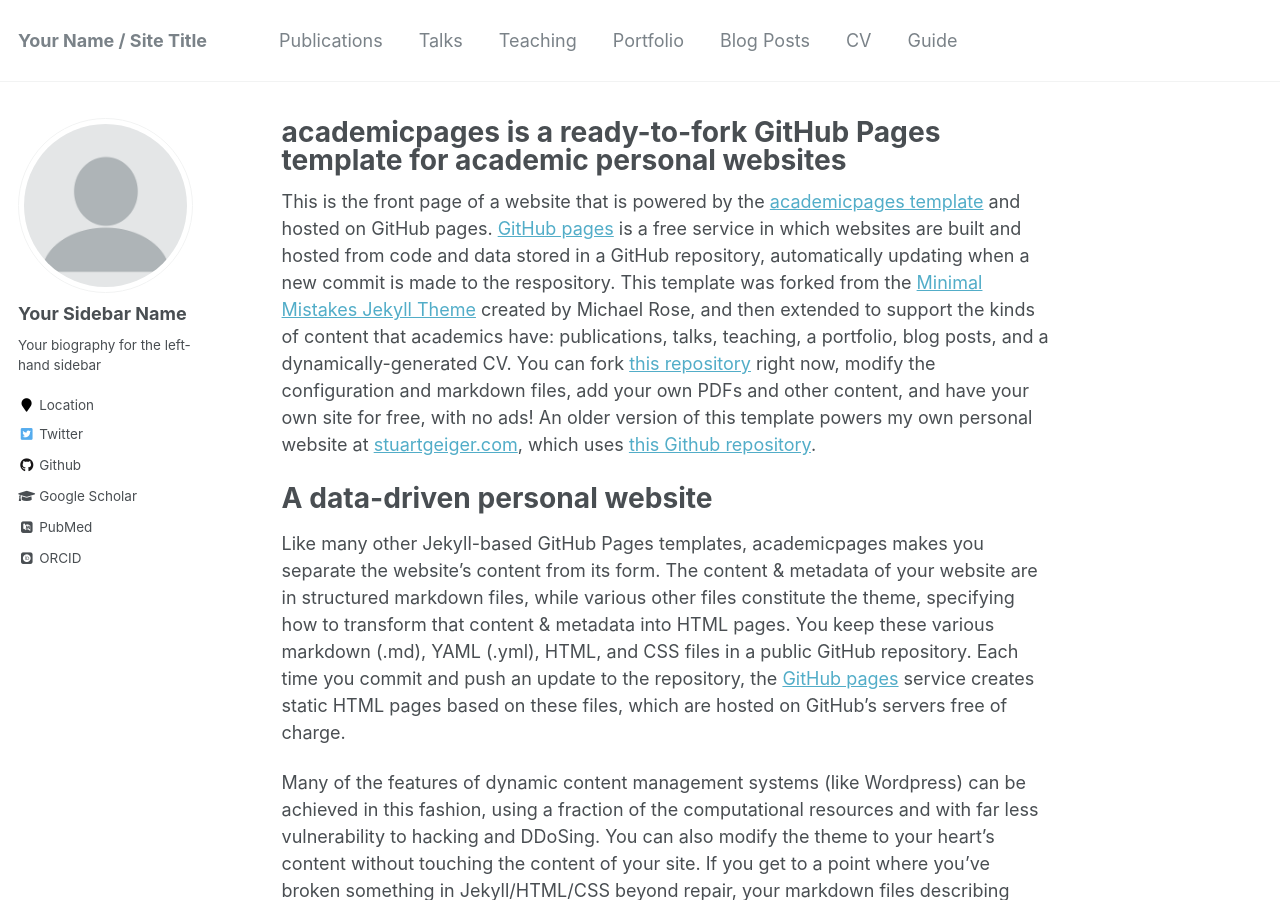
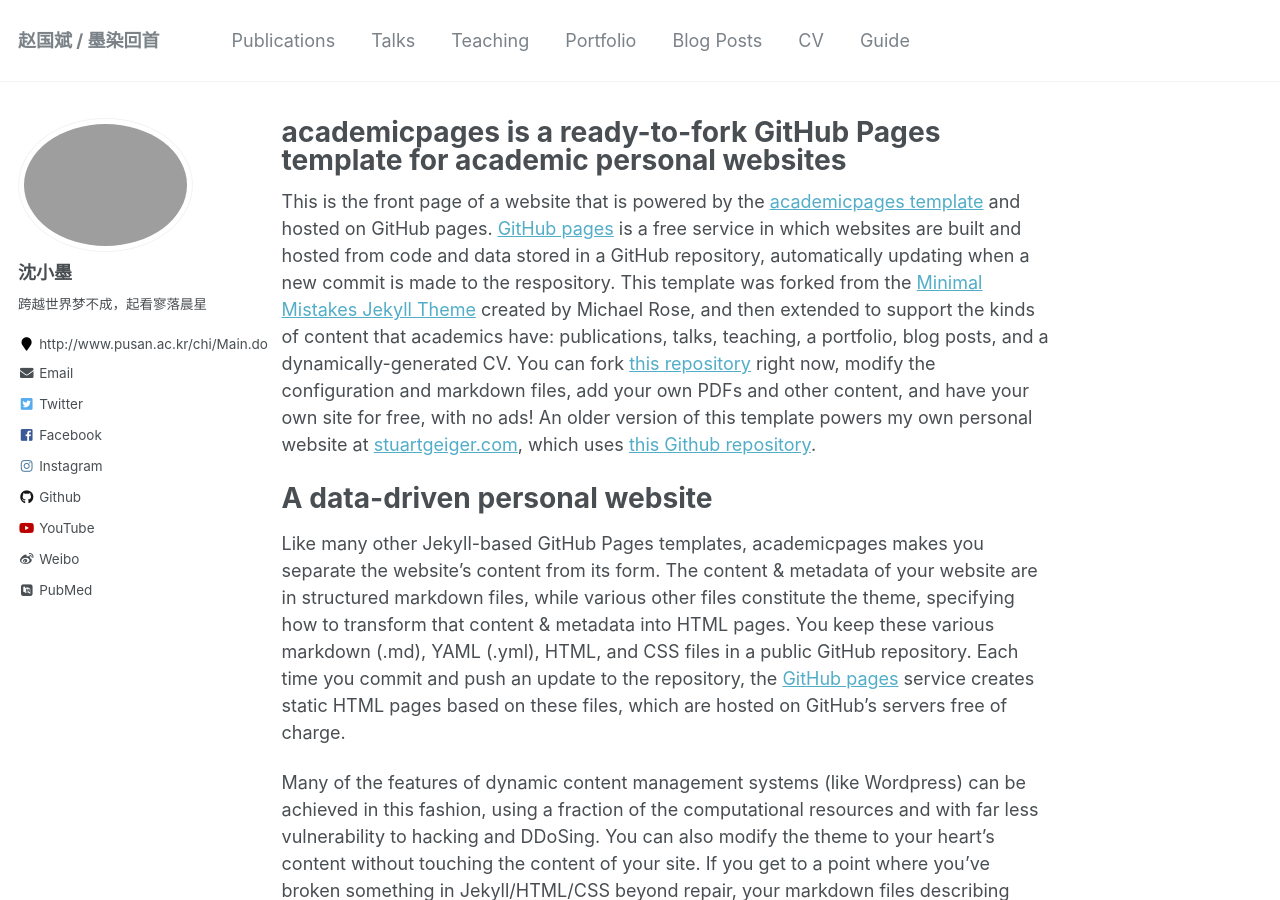
Before and after one commit to sxm13/ZGBshenxiaomoCV.github.io, a Jekyll site: the page built from _pages/about.md, in a window 1280 px wide and 900 px high. Built offline with Jekyll 4.4.1, drawn with Linux system fonts in a browser that asks for light colours; some web fonts are replaced.

Commit message:
Update _config.yml

```diff
--- a/_config.yml
+++ b/_config.yml
@@ -7,7 +7,7 @@
 
 # Site Settings
 locale                   : "en-US"
-title                    : "Your Name / Site Title"
+title                    : "赵国斌 / 墨染回首"
 title_separator          : "-"
 name                     : &name "Your Name"
 description              : &description "personal description"
@@ -80,40 +80,40 @@
 
 # Site Author
 author:
-  name             : "Your Sidebar Name"
-  avatar           : "profile.png"
-  bio              : "Your biography for the left-hand sidebar"
-  location         : "Location"
+  name             : "沈小墨"
+  avatar           : "sxm.png"
+  bio              : "跨越世界梦不成，起看寥落晨星"
+  location         : "http://www.pusan.ac.kr/chi/Main.do"
   employer         :
-  pubmed           : "https://www.ncbi.nlm.nih.gov/pubmed/?term=john+snow"
-  googlescholar    : "http://yourfullgooglescholarurl.com"
-  email            :
+  pubmed           : "https://www.scopus.com/authid/detail.uri?authorId=57213424571"
+  googlescholar    :
+  email            : "sxmzhaogb@gmail.com"
   researchgate     :  # example: "https://www.researchgate.net/profile/yourprofile"
   uri              :
   bitbucket        :
   codepen          :
   dribbble         :
   flickr           :
-  facebook         :
+  facebook         : "https://www.facebook.com/zhao.guobin.3"
   foursquare       :
-  github           : "academicpages"
+  github           : "https://github.com/sxm13"
   google_plus      :
   keybase          :
-  instagram        :
+  instagram        : "https://www.instagram.com/xiao_mo_shen/"
   impactstory      : #"https://profiles.impactstory.org/u/xxxx-xxxx-xxxx-xxxx"
   lastfm           :
   linkedin         :
-  orcid            : "http://orcid.org/yourorcidurl"
+  orcid            :
   pinterest        :
   soundcloud       :
   stackoverflow    : # http://stackoverflow.com/users/123456/username
   steam            :
   tumblr           :
-  twitter          : "replacethistwitterhandle"
+  twitter          : "https://twitter.com/ZHAOGUOBIN1"
   vine             :
-  weibo            :
+  weibo            : "https://weibo.com/p/1005055273370319/home?from=page_100505_profile&wvr=6&mod=data&is_all=1#place"
   xing             :
-  youtube          :
+  youtube          : "https://www.youtube.com/?reload=9&feature=youtu.be"
   wikipedia        :
 
 
```
